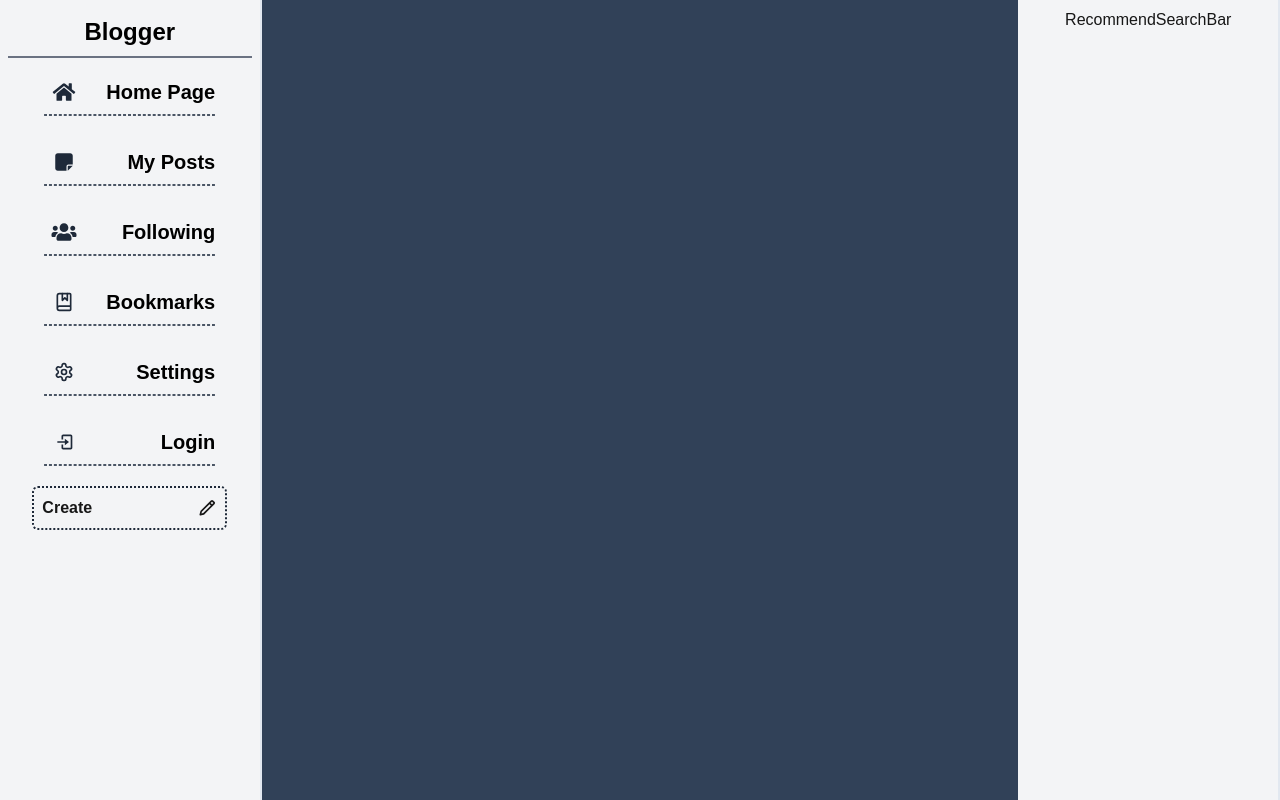
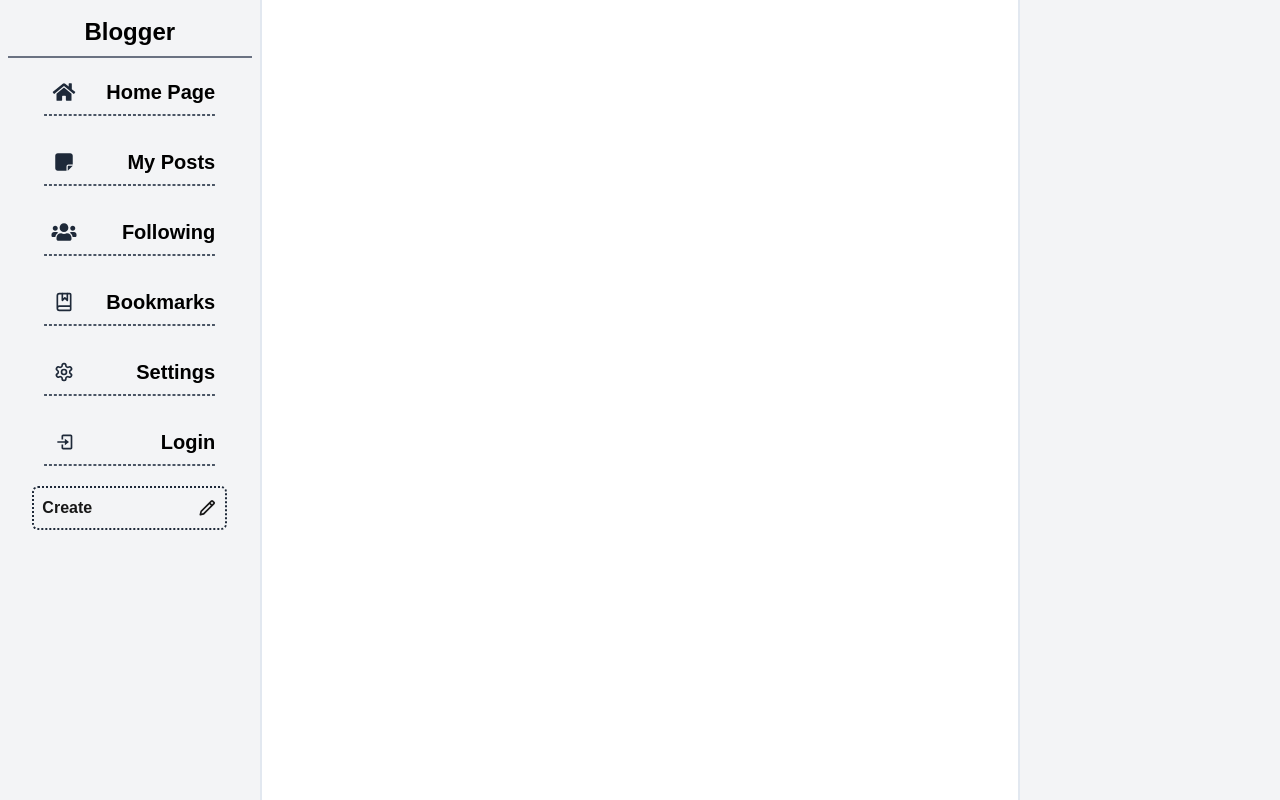
Before and after one commit to deimosdev343/Blog-frontend, a Next.js app: page / in a window 1280 px wide. Built offline with nearby package versions, Linux system fonts and the light colour scheme; no server answers.

Commit message:
Sidebar files

```diff
--- a/src/app/page.tsx
+++ b/src/app/page.tsx
@@ -1,10 +1,10 @@
 import RecommendSearchBar from "@/components/layout/RecommendSearchBar";
-import SideBar from "@/components/layout/SideBar";
+import SideBar from "@/components/layout/SideBar/SideBar";
 import Image from "next/image";
 
 export default function Home() {
   return (
-    <div className="flex bg-slate-700 w-full h-screen">
+    <div className="flex bg-white w-full h-screen">
       <SideBar/>
       <div className="w-[64%] h-screen">
       </div>
--- a/src/components/layout/RecommendSearchBar.tsx
+++ b/src/components/layout/RecommendSearchBar.tsx
@@ -2,8 +2,8 @@ import React from 'react'
 
 const RecommendSearchBar = () => {
   return (
-        <div className='h-full w-[22%] hidden md:flex flex-col p-2 gap-2 items-center border-r-2 bg-gray-100 border-slate-200'>
-          RecommendSearchBar
+        <div className='h-full w-[22%] hidden md:flex flex-col p-2 gap-2 items-center border-l-2 bg-gray-100 border-slate-200'>
+
         </div>
   )
 }
--- a/src/components/layout/SideBar.tsx
+++ b/src/components/layout/SideBar/SideBar.tsx
@@ -9,8 +9,9 @@ import { logoutUser, useAppDispatch, useAppSelector } from '@/lib/store';
 import { BiLogIn, BiPencil } from 'react-icons/bi';
 import { FaNoteSticky } from 'react-icons/fa6';
 import axios from 'axios';
-import DropdownBtn from '../Base/DropdownBtn';
+import DropdownBtn from '../../Base/DropdownBtn';
 import Link from 'next/link';
+import SideBarCreateButton from './SideBarCreateButton';
 
 const SideBar = () => {
   const user = useAppSelector(state => state.userData);
@@ -69,25 +70,7 @@ const SideBar = () => {
         btnTitle='Login'
         linkTo='/login'
       />}
-      <DropdownBtn
-        className="relative flex w-[80%] justify-between p-2 items-center gap-2 rounded-md border-gray-800 border-2
-          text-md font-bold focus:outline-none hover:bg-gray-100 border-dotted"
-        text={"Create"}
-        Icon={BiPencil}
-
-
-      >
-        <div className="absolute left-0 top-full z-10 mt-2 w-full rounded-md bg-white shadow-lg ring-1 ring-black/5">
-          <div className="py-1">
-            <Link href={'/'} className="block w-full px-4 py-2 text-left text-md hover:bg-gray-100 border-b border-dotted">
-              Post
-            </Link>
-            <Link href={'/'} className="block w-full px-4 py-2 text-left text-md hover:bg-gray-100 border-dotted">
-              Note
-            </Link>
-          </div>
-        </div>
-      </DropdownBtn>
+      <SideBarCreateButton/>
 
 
 
--- /dev/null
+++ b/src/components/layout/SideBar/SideBarCreateButton.tsx
@@ -0,0 +1,30 @@
+import DropdownBtn from '@/components/Base/DropdownBtn'
+import Link from 'next/link'
+import React from 'react'
+import { BiPencil } from 'react-icons/bi'
+
+const SideBarCreateButton = () => {
+  return (
+    <DropdownBtn
+        className="relative flex w-[80%] justify-between p-2 items-center gap-2 rounded-md border-gray-800 border-2
+          text-md font-bold focus:outline-none hover:bg-gray-100 border-dotted"
+        text={"Create"}
+        Icon={BiPencil}
+
+
+      >
+        <div className="absolute left-0 top-full z-10 mt-2 w-full rounded-md bg-white shadow-lg ring-1 ring-black/5">
+          <div className="py-1">
+            <Link href={'/'} className="block w-full px-4 py-2 text-left text-md hover:bg-gray-100 border-b border-dotted">
+              Post
+            </Link>
+            <Link href={'/'} className="block w-full px-4 py-2 text-left text-md hover:bg-gray-100 border-dotted">
+              Note
+            </Link>
+          </div>
+        </div>
+      </DropdownBtn>
+  )
+}
+
+export default SideBarCreateButton
```
Also changed, not shown: src/components/layout/SideBar/SidebarButton.tsx (renamed from src/components/layout/SidebarButton.tsx).
